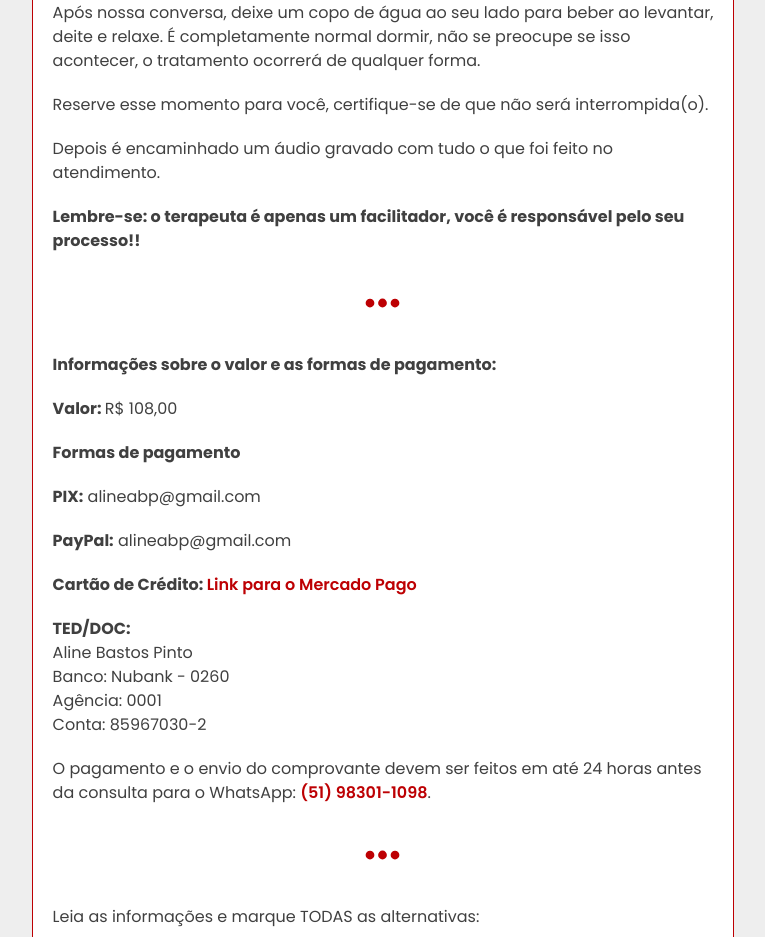
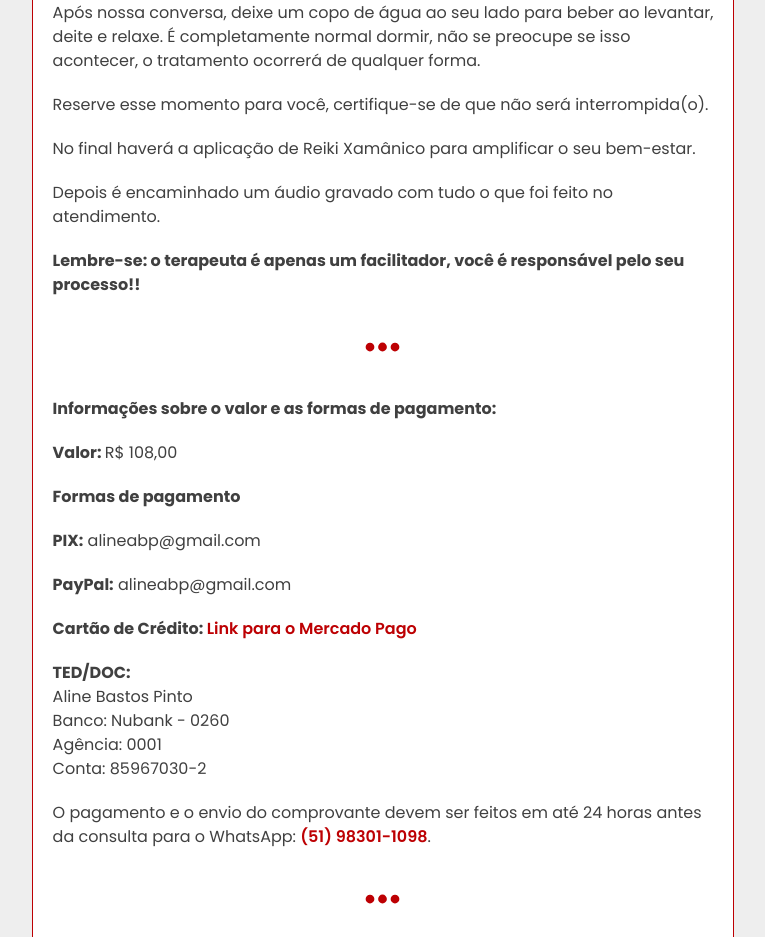
Before and after one commit to alinebastos/alinebastosterapeuta, a React (Create React App) app: page /apometria-cosmica in a window 1280 px wide. Shown: the part 1580-2517 px from the top of the page, without its empty margins (257-1022 px from the left). Built offline with nearby package versions, Linux system fonts and the light colour scheme.

Commit message:
Add reiki xamânico

```diff
--- a/src/pages/apometria-cosmica/index.js
+++ b/src/pages/apometria-cosmica/index.js
@@ -147,6 +147,7 @@ function ApometriaCosmica () {
                     <p>No horário marcado, teremos uma breve conversa online, pelo Google Meet, para nos conhecermos e conversarmos. O Link será enviado junto com a confirmação do seu agendamento. Em caso de dúvida sobre o link ou sobre o Google Meet é só entrar em contato comigo pelo <a href='https://api.whatsapp.com/send?phone=5551983011098' target="_blank" rel="noreferrer">WhatsApp</a>.</p>
                     <p>Após nossa conversa, deixe um copo de água ao seu lado para beber ao levantar, deite e relaxe. É completamente normal dormir, não se preocupe se isso acontecer, o tratamento ocorrerá de qualquer forma.</p>
                     <p>Reserve esse momento para você, certifique-se de que não será interrompida(o).</p>
+                    <p>No final haverá a aplicação de Reiki Xamânico para amplificar o seu bem-estar.</p>
                     <p>Depois é encaminhado um áudio gravado com tudo o que foi feito no atendimento.</p>
                     <p><b>Lembre-se: o terapeuta é apenas um facilitador, você é responsável pelo seu processo!!</b></p>
                     <PaymentInfo />
--- a/src/pages/aura-master/index.js
+++ b/src/pages/aura-master/index.js
@@ -183,6 +183,7 @@ function AuraMaster () {
                         <p>O atendimento dura entre 1h e 1h30min.</p>
                         <p>No horário marcado nos conectamos pelo Google Meet, para nos conhecermos e trabalharmos na técnica ideal para você. O Link será enviado junto com a confirmação do seu agendamento. Em caso de dúvida sobre o link ou sobre o Google Meet é só entrar em contato comigo pelo <a href='https://api.whatsapp.com/send?phone=5551983011098' target="_blank" rel="noreferrer">WhatsApp</a>.</p>
                         <p>Reserve esse momento para você, certifique-se de que não será interrompida(o).</p>
+                    <p>No final haverá a aplicação de Reiki Xamânico para amplificar o seu bem-estar.</p>
                         <p><b>Lembre-se: o terapeuta é apenas um facilitador, você é responsável pelo seu processo!!</b></p>
                         <PaymentInfo />
                         <p>Leia as informações e marque TODAS as alternativas:</p>
--- a/src/pages/cura-arcturiana/index.js
+++ b/src/pages/cura-arcturiana/index.js
@@ -154,6 +154,7 @@ function CuraArcturiana () {
                     <p>No horário marcado, teremos uma breve conversa online, pelo Google Meet, para nos conhecermos e conversarmos. O Link será enviado junto com a confirmação do seu agendamento. Em caso de dúvida sobre o link ou sobre o Google Meet é só entrar em contato comigo pelo <a href='https://api.whatsapp.com/send?phone=5551983011098' target="_blank" rel="noreferrer">WhatsApp</a>.</p>
                     <p>Após nossa conversa, deixe um copo de água ao seu lado para beber ao levantar, deite e relaxe. É completamente normal dormir, não se preocupe se isso acontecer, o tratamento ocorrerá de qualquer forma.</p>
                     <p>Reserve esse momento para você, certifique-se de que não será interrompida(o).</p>
+                    <p>No final haverá a aplicação de Reiki Xamânico para amplificar o seu bem-estar.</p>
                     <p>Depois é encaminhado um áudio gravado com tudo o que foi feito no atendimento.</p>
                     <p><b>Lembre-se: o terapeuta é apenas um facilitador, você é responsável pelo seu processo!!</b></p>
                     <PaymentInfo />
```
